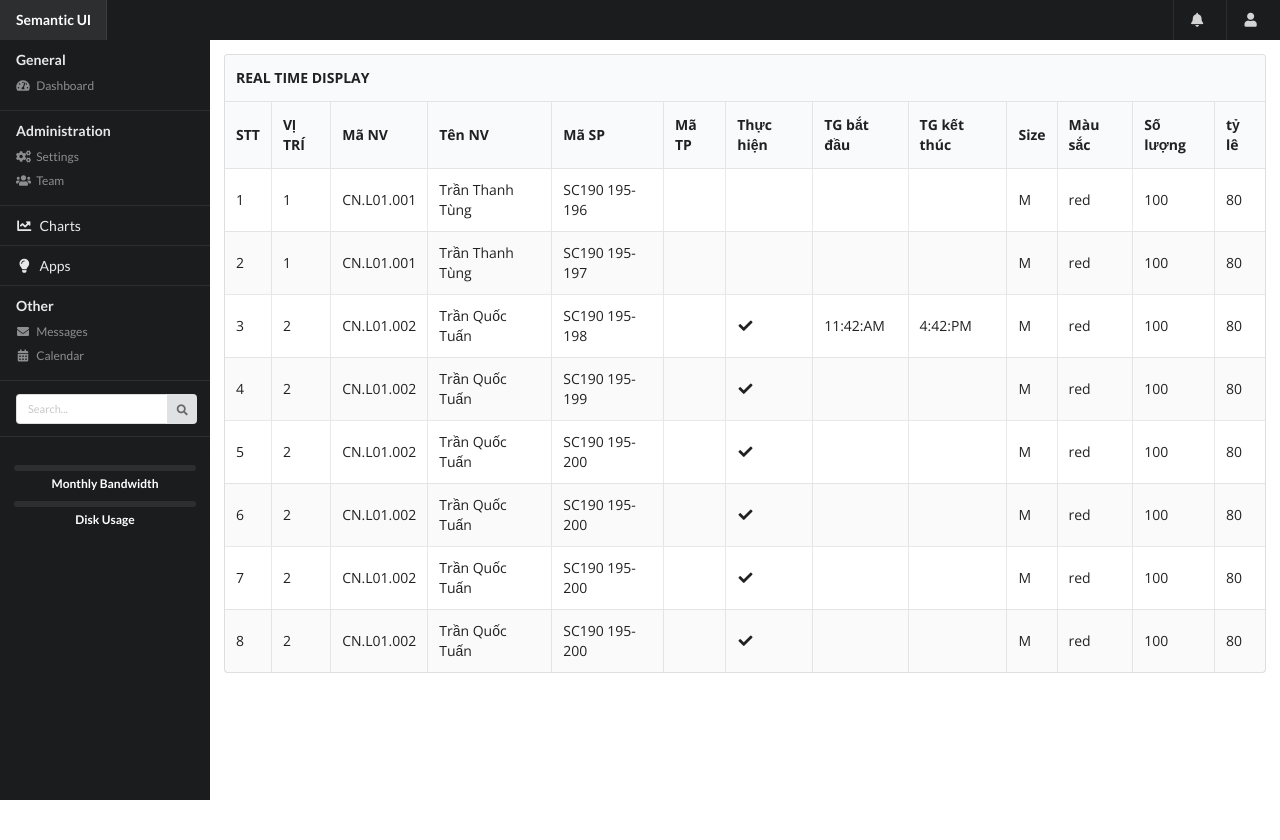
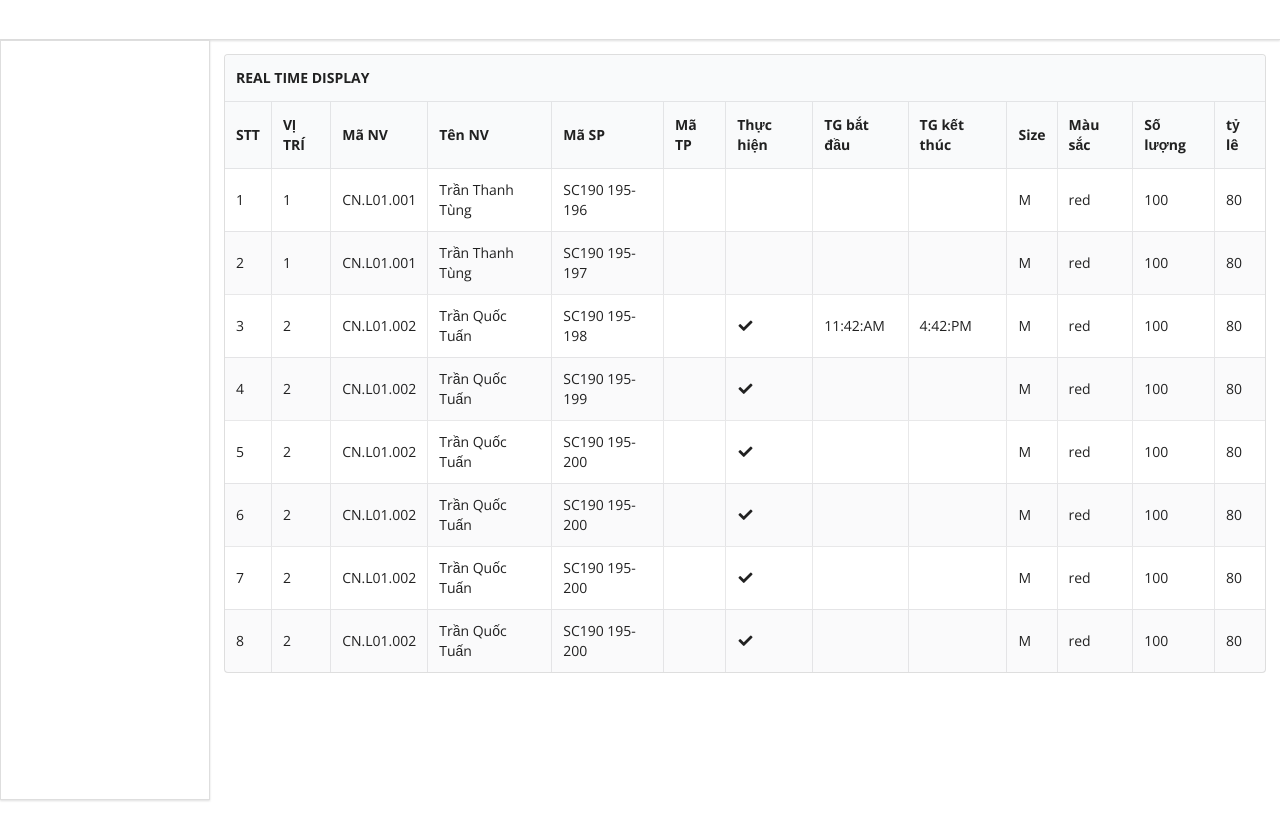
Before and after one commit to git-thinh/iot-ui-prototype, a plain HTML site: page rtd.html in a window 1280 px wide. Drawn offline with nearby package versions, Linux system fonts and the light colour scheme.

Commit message:
update rdt

```diff
--- a/rtd.html
+++ b/rtd.html
@@ -19,120 +19,21 @@
 
 <body>
     <!-- sidebar -->
-    <div class="ui sidebar inverted vertical menu sidebar-menu" id="sidebar">
-        <div class="item">
-            <div class="header">General</div>
-            <div class="menu">
-                <a class="item">
-                    <div>
-                        <i class="icon tachometer alternate"></i>
-                        Dashboard
-                    </div>
-                </a>
-            </div>
-        </div>
-        <div class="item">
-            <div class="header">
-                Administration
-            </div>
-            <div class="menu">
-                <a class="item">
-                    <div><i class="cogs icon"></i>Settings</div>
-                </a>
-                <a class="item">
-                    <div><i class="users icon"></i>Team</div>
-                </a>
-            </div>
-        </div>
+    <div class="ui sidebar vertical menu sidebar-menu" id="sidebar">
 
-        <a href="#" class="item">
-            <div>
-                <i class="icon chart line"></i>
-                Charts
-            </div>
-        </a>
 
-        <a class="item">
-            <div>
-                <i class="icon lightbulb"></i>
-                Apps
-            </div>
-        </a>
-        <div class="item">
-            <div class="header">Other</div>
-            <div class="menu">
-                <a href="#" class="item">
-                    <div>
-                        <i class="icon envelope"></i>
-                        Messages
-                    </div>
-                </a>
-
-                <a href="#" class="item">
-                    <div>
-                        <i class="icon calendar alternate"></i>
-                        Calendar
-                    </div>
-                </a>
-            </div>
-        </div>
-
-        <div class="item">
-            <form action="#">
-                <div class="ui mini action input">
-                    <input type="text" placeholder="Search..." />
-                    <button class="ui mini icon button">
-                        <i class=" search icon"></i>
-                    </button>
-                </div>
-            </form>
-        </div>
-        <div class="ui segment inverted">
-            <div class="ui tiny olive inverted progress">
-                <div class="bar" style="width: 54%"></div>
-                <div class="label">Monthly Bandwidth</div>
-            </div>
-
-            <div class="ui tiny teal inverted progress">
-                <div class="bar" style="width:78%"></div>
-                <div class="label">Disk Usage</div>
-            </div>
-        </div>
     </div>
 
     <!-- sidebar -->
     <!-- top nav -->
 
-    <nav class="ui top fixed inverted menu">
+    <nav class="ui top fixed menu">
         <div class="left menu">
-            <a href="#" class="sidebar-menu-toggler item" data-target="#sidebar">
-                <i class="sidebar icon"></i>
-            </a>
-            <a href="#" class="header item">
-                Semantic UI
-            </a>
+
         </div>
 
         <div class="right menu">
-            <a href="#" class="item">
-                <i class="bell icon"></i>
-            </a>
-            <div class="ui dropdown item">
-                <i class="user cirlce icon"></i>
-                <div class="menu">
-                    <a href="#" class="item">
-                        <i class="info circle icon"></i> Profile
-                    </a>
-                    <a href="#" class="item">
-                        <i class="wrench icon"></i>
-                        Settings
-                    </a>
-                    <a href="#" class="item">
-                        <i class="sign-out icon"></i>
-                        Logout
-                    </a>
-                </div>
-            </div>
+
         </div>
     </nav>
 
```
Also changed, not shown: 1 other file.
